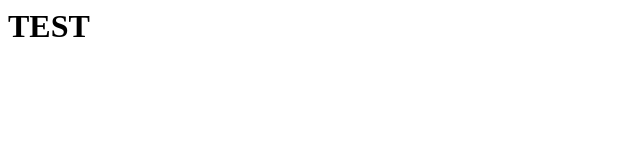
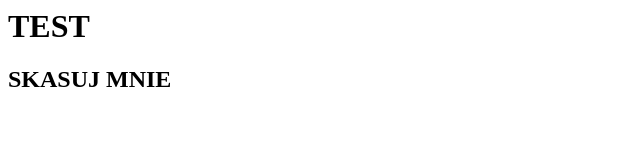
Before and after one commit to bartwe2/zpiTestWebhook, a plain HTML site: page index.html in a window 1280 px wide. Shown: the whole page, without its empty margins (0-640 px from the left). Drawn offline with Linux system fonts and the light colour scheme.

Commit message:
Update index.html

```diff
--- a/index.html
+++ b/index.html
@@ -1 +1,2 @@
 <h1>TEST</h1>
+<h2>SKASUJ MNIE</h2>
```
